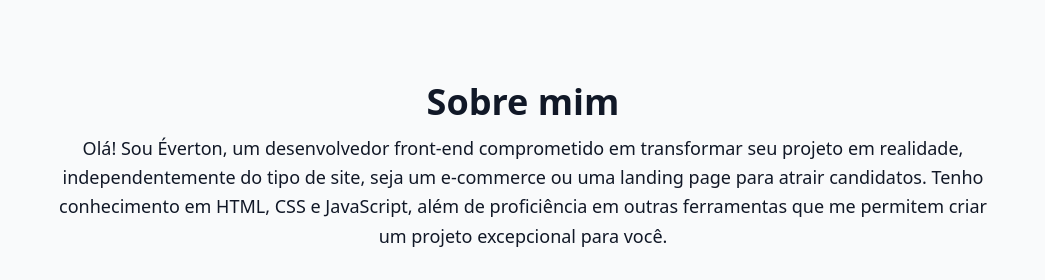
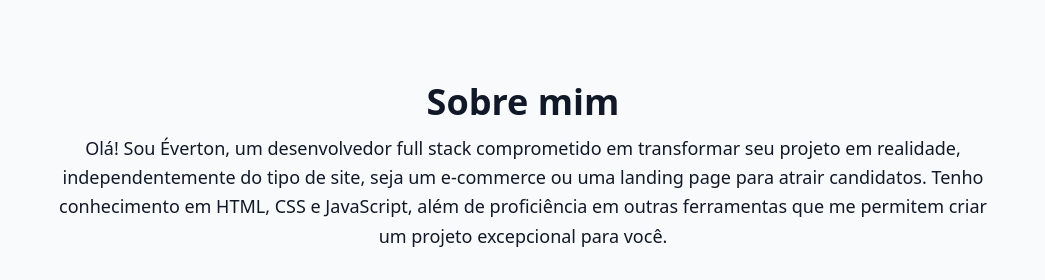
Before and after one commit to EvertonCordeiro1994/portfoliotailwindcss, a website: page index.html in a window 1280 px wide. Shown: the part 1580-1860 px from the top of the page, without its empty margins (117-1162 px from the left). Drawn offline with nearby package versions, Linux system fonts and the light colour scheme.

Commit message:
atualização no texto sobre

```diff
--- a/index.html
+++ b/index.html
@@ -81,13 +81,15 @@
 
                     <div class="w-full text-center mt-4">
                         <h1 class="text-4xl font-semibold mb-4">Site Porsche 911</h1>
-                        <p class="text-lg mb-8">Este site foi desenvolvido com inspiração no icônico Porsche 911, capturando
+                        <p class="text-lg mb-8">Este site foi desenvolvido com inspiração no icônico Porsche 911,
+                            capturando
                             a elegância e o desempenho do carro em uma experiência web única. Criado durante uma aula
                             prática, o projeto utiliza HTML, CSS e jQuery para entregar um design moderno e dinâmico,
                             refletindo a sofisticação e o estilo do Porsche 911.</p>
-                            <a class="bg-orange-500 hover:bg-orange-600 rounded p-4 text-white mt-4 transition" href="https://evertoncordeiro1994.github.io/siteporsche/" target="_blank">
-                                Visite o site
-                            </a>
+                        <a class="bg-orange-500 hover:bg-orange-600 rounded p-4 text-white mt-4 transition"
+                            href="https://evertoncordeiro1994.github.io/siteporsche/" target="_blank">
+                            Visite o site
+                        </a>
                     </div>
                 </div>
 
@@ -98,12 +100,14 @@
 
                     <div class="w-full text-center mt-4">
                         <h1 class="text-4xl font-semibold mb-4">Site Dom Henrico Pizzaria</h1>
-                        <p class="text-lg mb-8">Este site é uma landing page desenvolvida durante um curso para a pizzaria
+                        <p class="text-lg mb-8">Este site é uma landing page desenvolvida durante um curso para a
+                            pizzaria
                             fictícia Dom Henrico. Utilizando HTML, CSS e jQuery, o projeto apresenta um design moderno e
                             inclui um formulário, onde os usuários podem preencher para ganhar um desconto exclusivo.
                         </p>
                         <a class="bg-orange-500 hover:bg-orange-600 rounded p-4 text-white mt-4 transition"
-                            href="https://evertoncordeiro1994.github.io/donenricopizzariatailwindcss/src/index.html" target="_blank">
+                            href="https://evertoncordeiro1994.github.io/donenricopizzariatailwindcss/src/index.html"
+                            target="_blank">
                             Visite o site
                         </a>
                     </div>
@@ -115,7 +119,7 @@
             <div class="flex flex-col items-center w-full text-center">
                 <h1 class="text-4xl font-bold mb-3 mt-24 lg:mt-36">Sobre mim</h1>
                 <div class="flex flex-col items-center w-4/5">
-                    <p class="w-11/12 mb-8 text-lg leading-relaxed">Olá! Sou Éverton, um desenvolvedor front-end
+                    <p class="w-11/12 mb-8 text-lg leading-relaxed">Olá! Sou Éverton, um desenvolvedor full stack
                         comprometido em transformar seu projeto em realidade, independentemente do tipo de site, seja
                         um e-commerce ou uma landing page para atrair candidatos. Tenho conhecimento em HTML, CSS e
                         JavaScript, além de proficiência em outras ferramentas que me permitem criar um projeto
```
